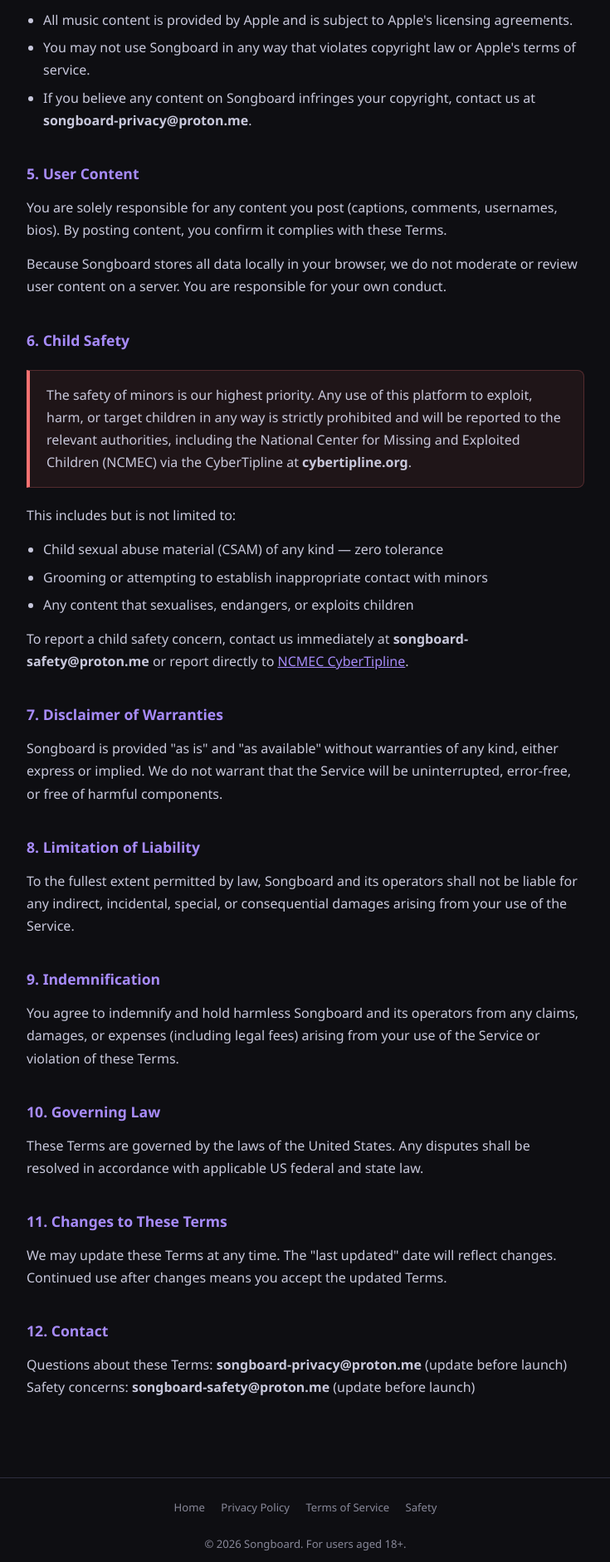
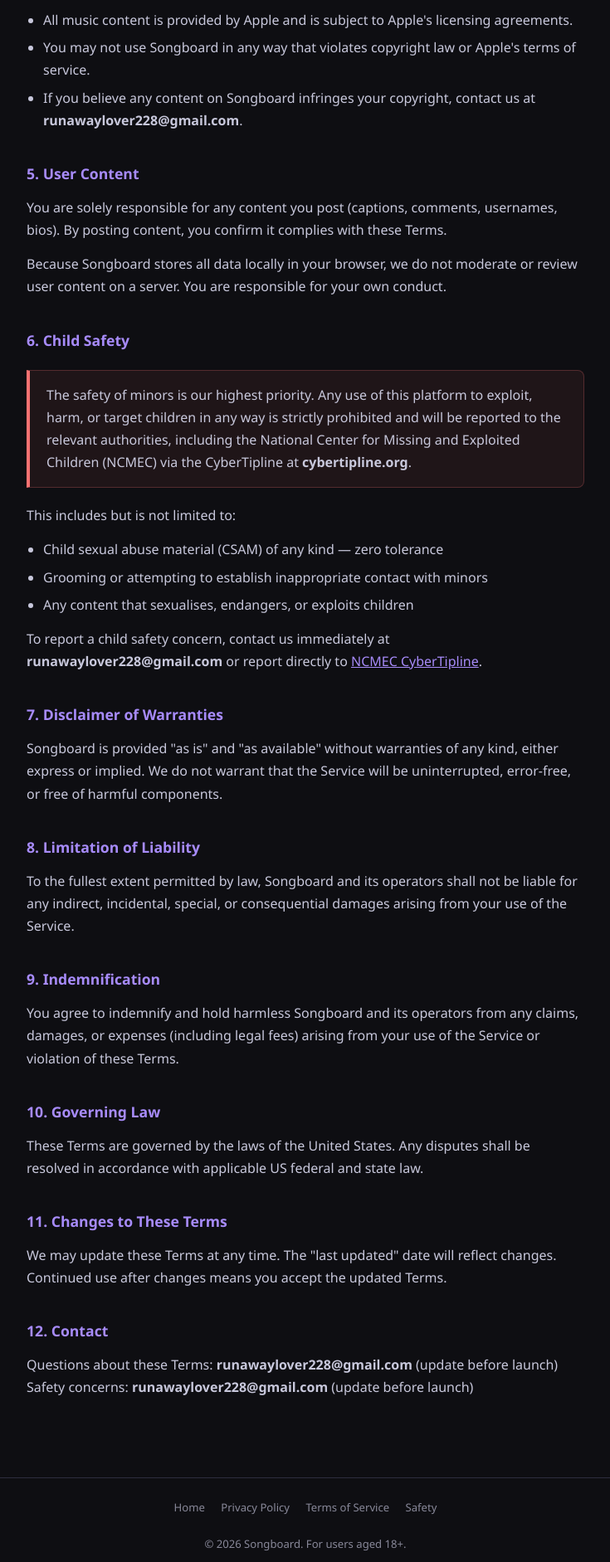
Before and after one commit to runawaylover228/songboard, a plain HTML site: page terms.html in a window 1280 px wide. Shown: the part 1401-3284 px from the top of the page at 83% size, without its empty margins (272-1007 px from the left). Drawn offline with Linux system fonts and the light colour scheme.

Commit message:
Update contact email to runawaylover228@gmail.com

```diff
--- a/terms.html
+++ b/terms.html
@@ -89,7 +89,7 @@
   <ul>
     <li>All music content is provided by Apple and is subject to Apple's licensing agreements.</li>
     <li>You may not use Songboard in any way that violates copyright law or Apple's terms of service.</li>
-    <li>If you believe any content on Songboard infringes your copyright, contact us at <strong>songboard-privacy@proton.me</strong>.</li>
+    <li>If you believe any content on Songboard infringes your copyright, contact us at <strong>runawaylover228@gmail.com</strong>.</li>
   </ul>
 
   <h2>5. User Content</h2>
@@ -106,7 +106,7 @@
     <li>Grooming or attempting to establish inappropriate contact with minors</li>
     <li>Any content that sexualises, endangers, or exploits children</li>
   </ul>
-  <p>To report a child safety concern, contact us immediately at <strong>songboard-safety@proton.me</strong> or report directly to <a href="https://www.cybertipline.org" target="_blank" rel="noopener noreferrer">NCMEC CyberTipline</a>.</p>
+  <p>To report a child safety concern, contact us immediately at <strong>runawaylover228@gmail.com</strong> or report directly to <a href="https://www.cybertipline.org" target="_blank" rel="noopener noreferrer">NCMEC CyberTipline</a>.</p>
 
   <h2>7. Disclaimer of Warranties</h2>
   <p>Songboard is provided "as is" and "as available" without warranties of any kind, either express or implied. We do not warrant that the Service will be uninterrupted, error-free, or free of harmful components.</p>
@@ -124,8 +124,8 @@
   <p>We may update these Terms at any time. The "last updated" date will reflect changes. Continued use after changes means you accept the updated Terms.</p>
 
   <h2>12. Contact</h2>
-  <p>Questions about these Terms: <strong>songboard-privacy@proton.me</strong> (update before launch)<br>
-  Safety concerns: <strong>songboard-safety@proton.me</strong> (update before launch)</p>
+  <p>Questions about these Terms: <strong>runawaylover228@gmail.com</strong> (update before launch)<br>
+  Safety concerns: <strong>runawaylover228@gmail.com</strong> (update before launch)</p>
 </div>
 
 <footer>
```
Also changed, not shown: index.html (+1 -1 lines), privacy.html (+3 -3 lines), safety.html (+2 -2 lines).
